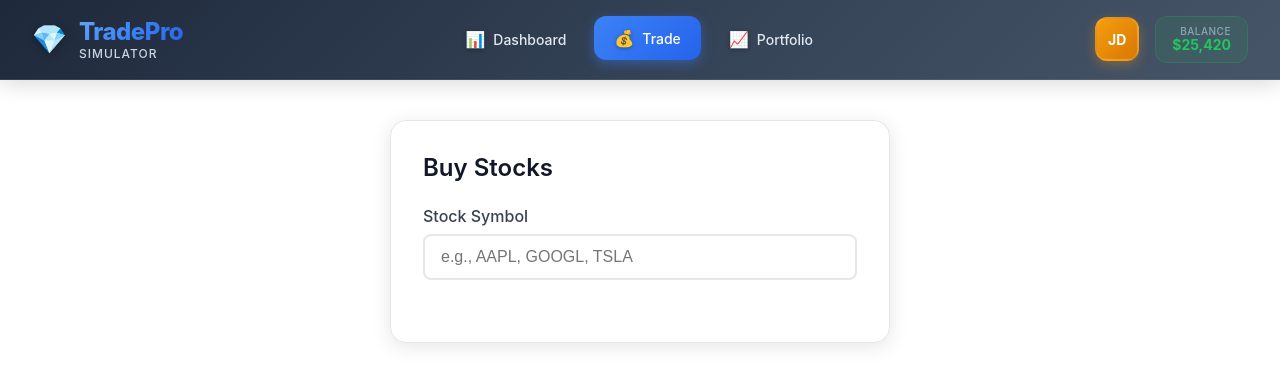
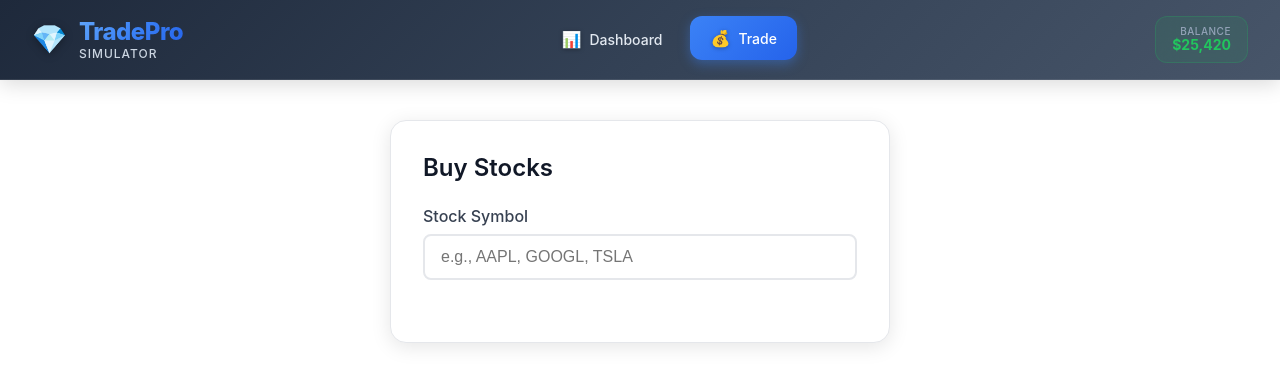
Before and after one commit to loh-0/Trading-Sim, a React (Create React App) app in the folder frontend/: page /buy in a window 1280 px wide. Shown: the top 386 px of the page. Built offline with nearby package versions, Linux system fonts and the light colour scheme.

Commit message:
navbar changes

```diff
--- a/frontend/src/Navbar.js
+++ b/frontend/src/Navbar.js
@@ -27,8 +27,7 @@ function Navbar() {
       <ul style={styles.navList}>
         {[
           { path: '/', label: 'Dashboard', icon: '📊' },
-          { path: '/buy', label: 'Trade', icon: '💰' },
-          { path: '/portfolio', label: 'Portfolio', icon: '📈' }
+          { path: '/buy', label: 'Trade', icon: '💰' }
         ].map((item, index) => (
           <li key={item.path}>
             <Link
@@ -48,15 +47,10 @@ function Navbar() {
         ))}
       </ul>
 
-      {/* User Section */}
-      <div style={styles.userSection}>
-        <div style={styles.userAvatar}>
-          <span style={styles.avatarText}>JD</span>
-        </div>
-        <div style={styles.balanceChip}>
-          <span style={styles.balanceLabel}>Balance</span>
-          <span style={styles.balanceAmount}>$25,420</span>
-        </div>
+      {/* Balance Section */}
+      <div style={styles.balanceChip}>
+        <span style={styles.balanceLabel}>Balance</span>
+        <span style={styles.balanceAmount}>$25,420</span>
       </div>
     </nav>
   );
@@ -144,27 +138,6 @@ const styles = {
     fontSize: '16px',
     filter: 'drop-shadow(0 1px 2px rgba(0,0,0,0.3))',
   },
-  userSection: {
-    display: 'flex',
-    alignItems: 'center',
-    gap: '16px',
-  },
-  userAvatar: {
-    width: '40px',
-    height: '40px',
-    borderRadius: '12px',
-    background: 'linear-gradient(135deg, #f59e0b 0%, #d97706 100%)',
-    display: 'flex',
-    alignItems: 'center',
-    justifyContent: 'center',
-    boxShadow: '0 4px 12px rgba(245, 158, 11, 0.3)',
-    border: '2px solid rgba(255, 255, 255, 0.1)',
-  },
-  avatarText: {
-    fontSize: '14px',
-    fontWeight: '700',
-    color: 'white',
-  },
   balanceChip: {
     display: 'flex',
     flexDirection: 'column',
@@ -190,19 +163,4 @@ const styles = {
   },
 };
 
-// Add this CSS to your index.css for the pulse animation
-const pulseKeyframes = `
-@keyframes pulse {
-  0%, 100% {
-    transform: scale(1);
-  }
-  50% {
-    transform: scale(1.05);
-  }
-}
-`;
-
-// You can add this to your index.css file
-// Or inject it programmatically if needed
-
 export default Navbar;
```
